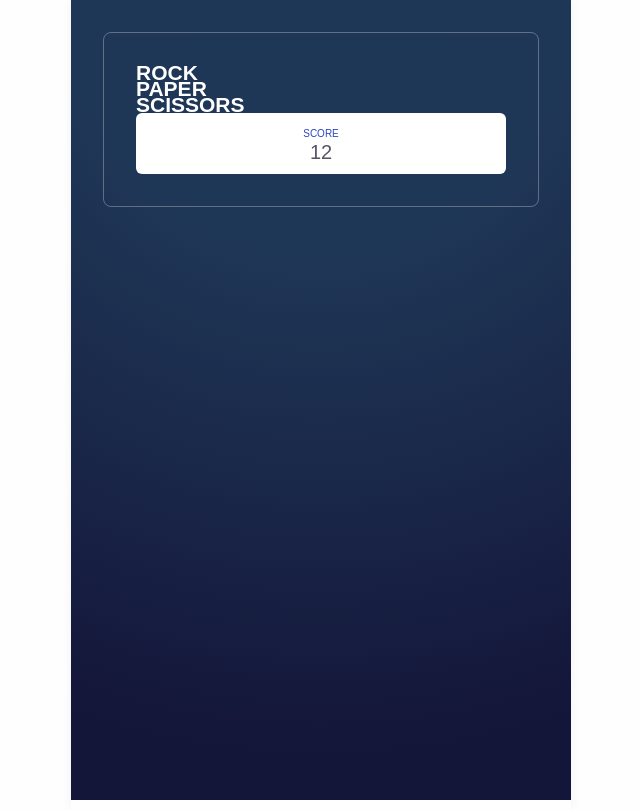
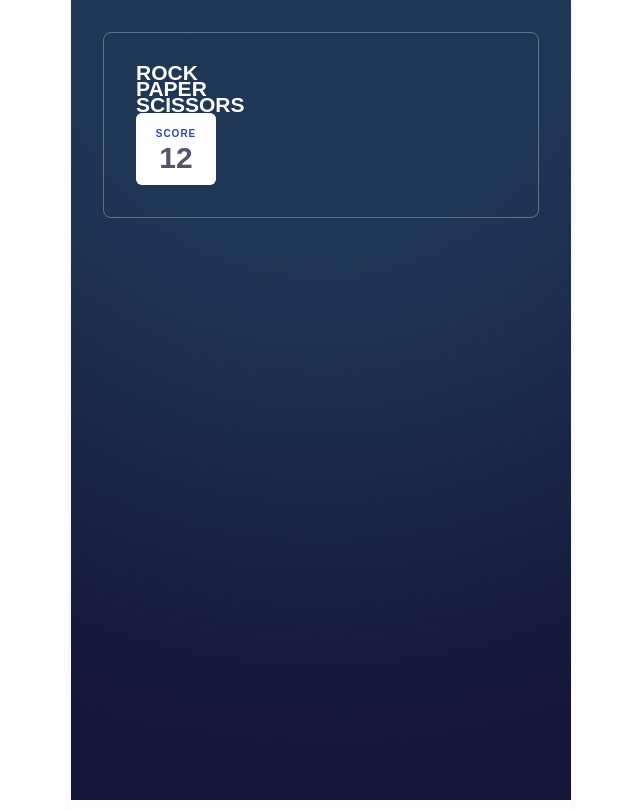
Before and after one commit to adranuz/frontendmentor-rock-paper-scissors, a React app: page / in a window 1280 px wide. Shown: the whole page, without its empty margins (319-959 px from the left). Built offline with nearby package versions, Linux system fonts and the light colour scheme; the HTML template or start-up script is replaced by a standard one.

Commit message:
some changes

```diff
--- a/src/App.js
+++ b/src/App.js
@@ -5,8 +5,6 @@ import Wrapper from './components/Wrapper'
 import { GlobalStyle } from './GlobalStyle'
 
 const AppStyled = styled.main`
-  @import url('https://fonts.googleapis.com/css2?family=Barlow+Semi+Condensed:wght@600;700&display=swap');
-  font-family: 'Barlow Semi Condensed', sans-serif;
   background: #111f43;
   min-height: 100vh;
   background-image: radial-gradient(circle at top, hsl(214, 47%, 23%) 30%, hsl(237, 49%, 15%) 90%);
@@ -19,7 +17,6 @@ function App() {
       <Wrapper>
         <Header />
       </Wrapper>
-
     </AppStyled>
   )
 }
--- a/src/GlobalStyle.js
+++ b/src/GlobalStyle.js
@@ -27,6 +27,8 @@ export const GlobalStyle = createGlobalStyle`
     max-width: 500px;
     overscroll-behavior: none;
     width: 100%;
+    @import url('https://fonts.googleapis.com/css2?family=Barlow+Semi+Condensed:wght@600;700&display=swap');
+    font-family: 'Barlow Semi Condensed', sans-serif;
   }
   #app {
     box-shadow: 0 0 10px rgba(0,0,0,0.05);
--- a/src/components/Score.js
+++ b/src/components/Score.js
@@ -6,15 +6,19 @@ const ScoreStyled = styled.div`
    text-align: center;
    padding: 10px 0;
    border-radius: 6px;
+   width: 5em;
    small {
      color: #2a45c2;
      text-transform: uppercase;
      font-size: 10px;
+     font-weight: bold;
+     letter-spacing: 1px;
    }
    p {
      color: #565468;
-     font-size: 20px;
+     font-size: 30px;
      margin: 0;
+     font-weight: 700;
    }
 `
 
```
